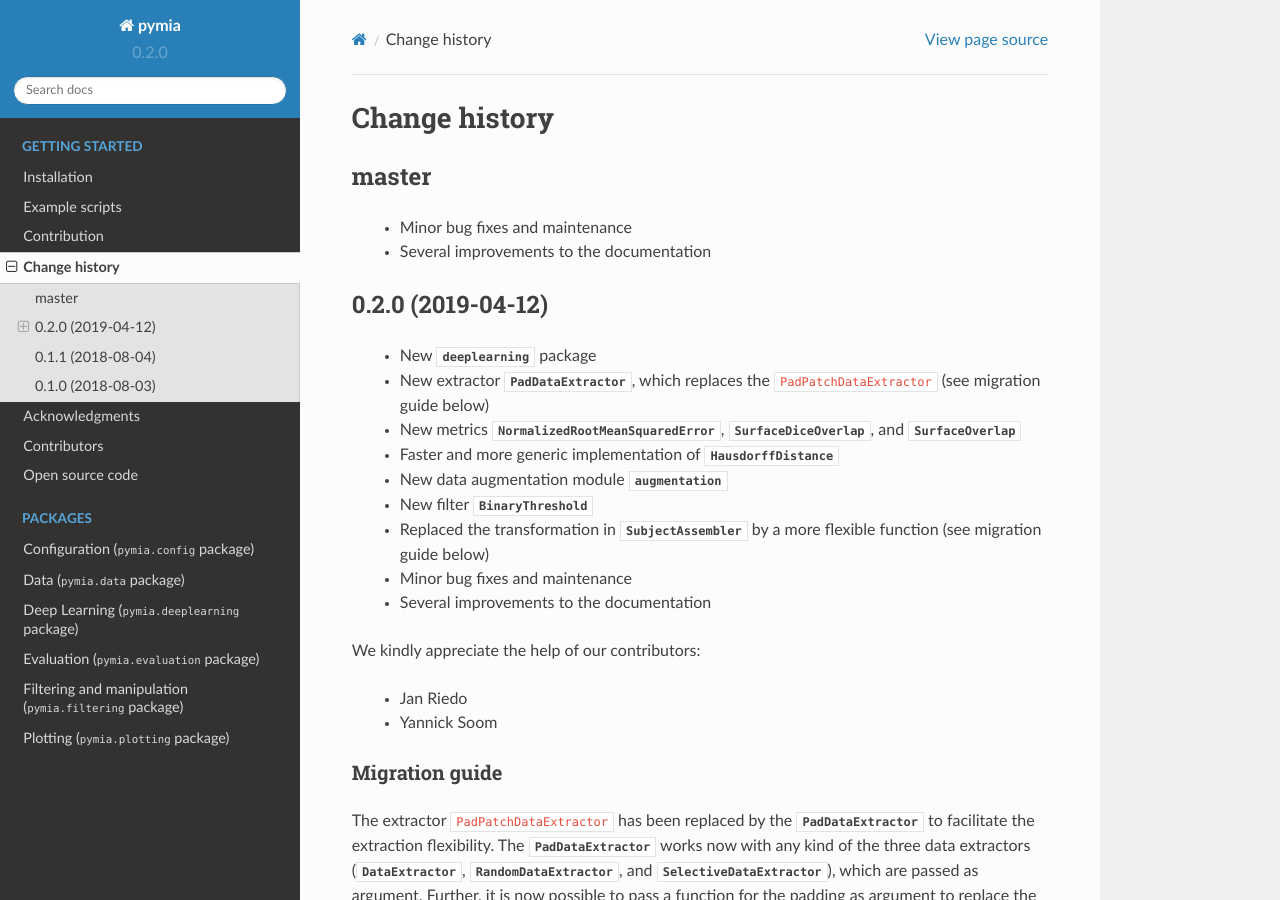
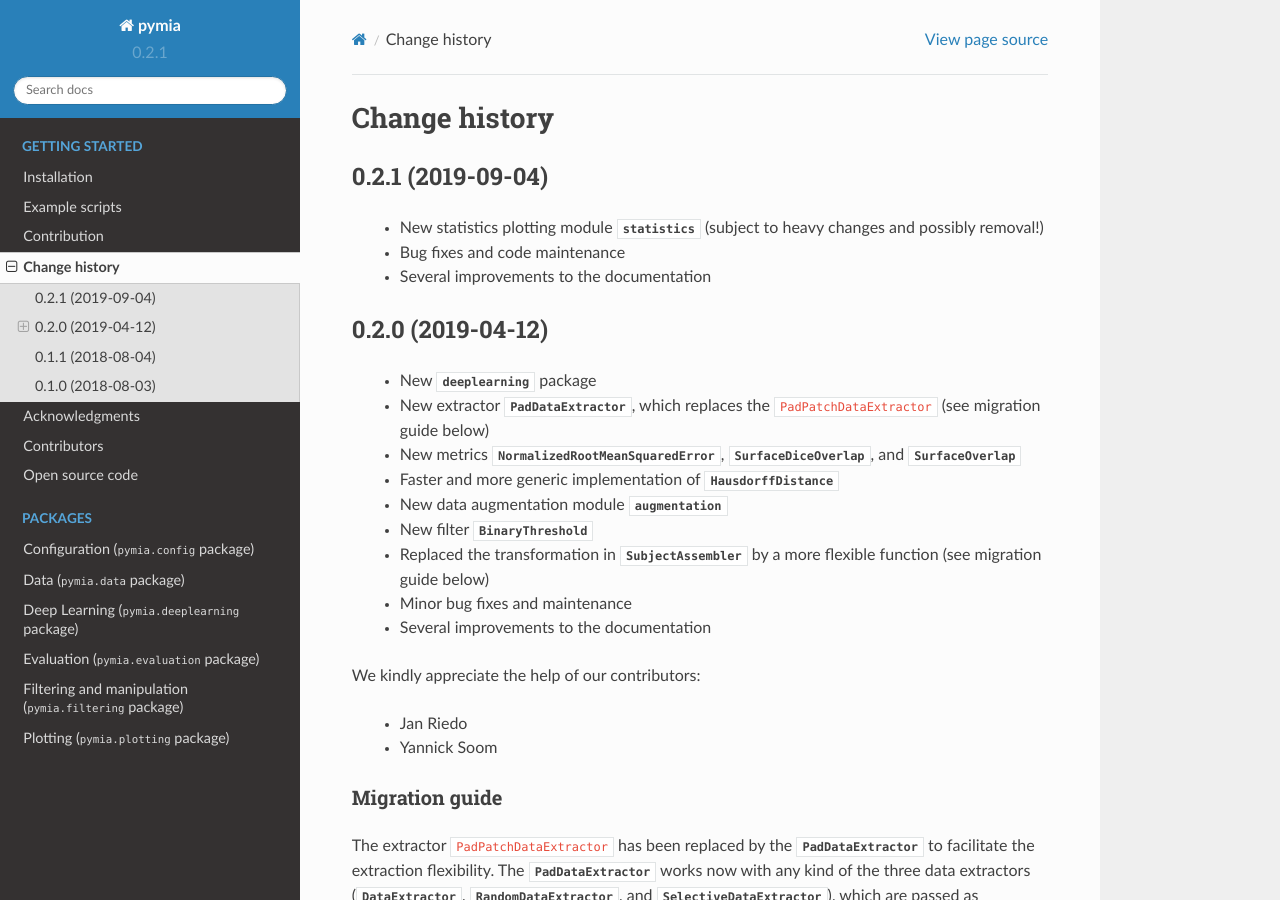
Before and after one commit to rundherum/pymia, a Sphinx documentation site: the page built from docs/history.rst, in a window 1280 px wide and 900 px high. Built offline with Sphinx 7.4.7 and the Read the Docs theme 2.0.0, drawn with Linux system fonts in a browser that asks for light colours; formulas are drawn with MathJax 3; cross-references to code outside the pages are shown as plain code.

Commit message:
docs(all): update version to 0.2.1

```diff
--- a/docs/conf.py
+++ b/docs/conf.py
@@ -67,9 +67,9 @@ author = 'Fabian Balsiger and Alain Jungo'
 # built documents.
 #
 # The short X.Y version.
-version = '0.2.0'
+version = '0.2.1'
 # The full version, including alpha/beta/rc tags.
-release = '0.2.0'
+release = '0.2.1'
 
 # The language for content autogenerated by Sphinx. Refer to documentation
 # for a list of supported languages.
--- a/docs/history.rst
+++ b/docs/history.rst
@@ -3,10 +3,11 @@
 Change history
 ==============
 
-master
-------
+0.2.1 (2019-09-04)
+------------------
 
- * Minor bug fixes and maintenance
+ * New statistics plotting module :py:mod:`statistics` (subject to heavy changes and possibly removal!)
+ * Bug fixes and code maintenance
  * Several improvements to the documentation
 
 0.2.0 (2019-04-12)
--- a/setup.py
+++ b/setup.py
@@ -29,7 +29,7 @@ TEST_PACKAGES = [
 
 setup(
     name='pymia',
-    version='0.2.0',
+    version='0.2.1',
     description='pymia facilitates medical image analysis',
     long_description=readme,
     long_description_content_type='text/x-rst',
```
